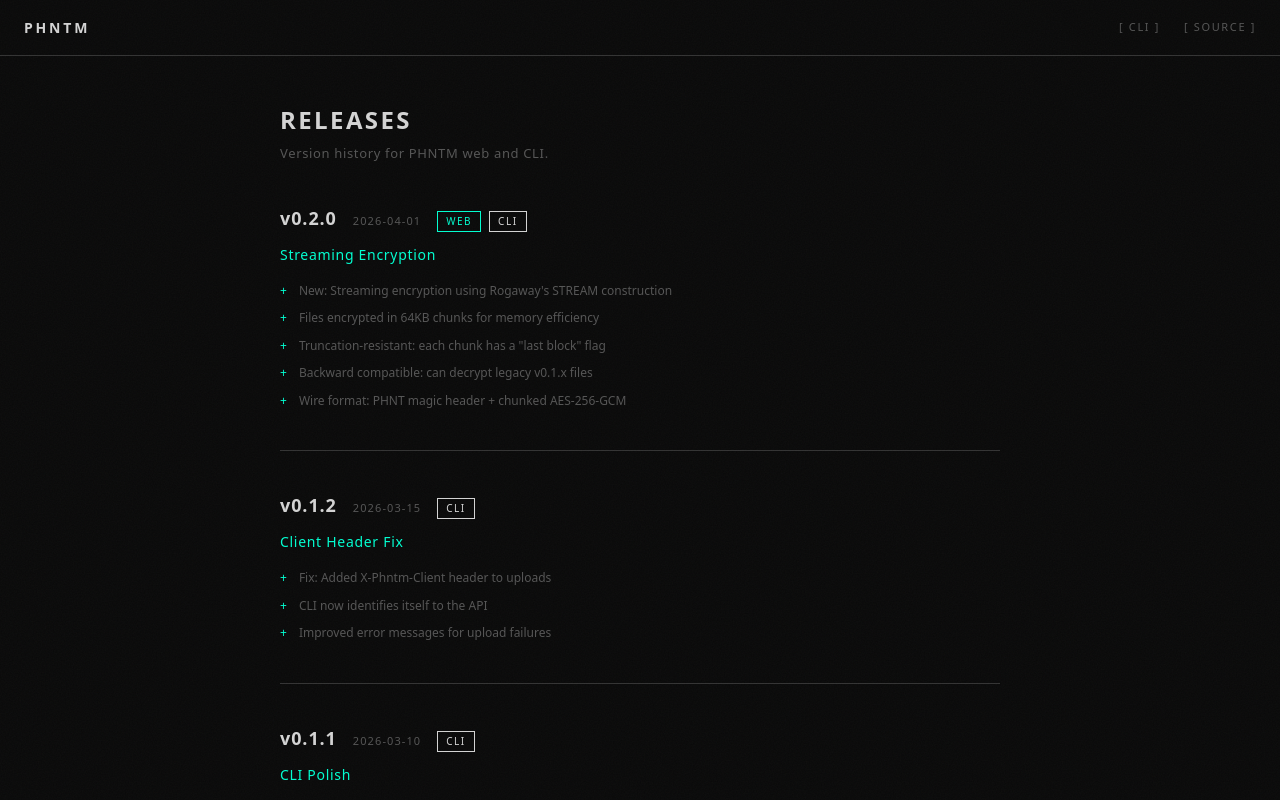
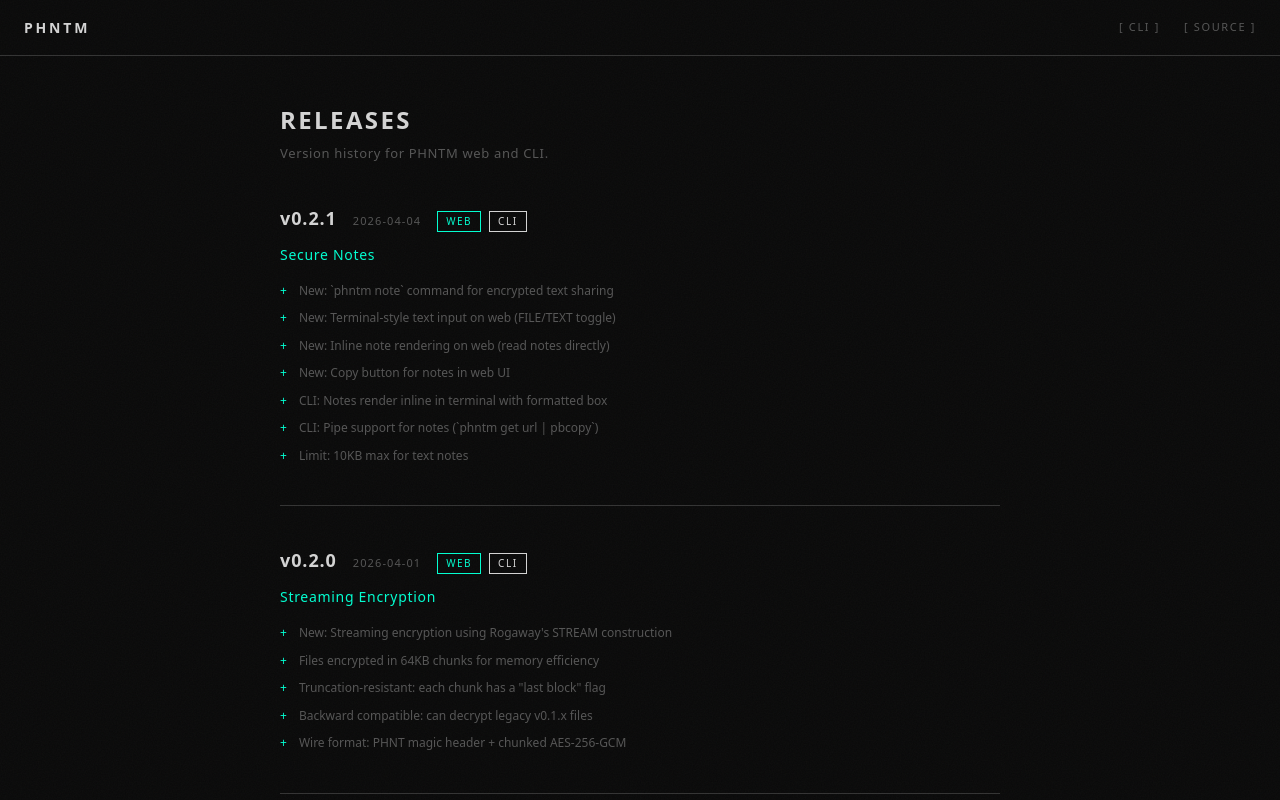
Before and after one commit to aliirz/phntm.sh, a Next.js app: page /releases in a window 1280 px wide. Shown: the top 800 px of the page. Built offline with nearby package versions, Linux system fonts and the light colour scheme.

Commit message:
docs: add v0.2.1 to releases page
- Secure Notes release notes
- FILE/TEXT toggle on web
- Inline note rendering
- Copy button for notes
- CLI note command with pipe support

```diff
--- a/src/app/releases/page.tsx
+++ b/src/app/releases/page.tsx
@@ -7,6 +7,22 @@ export const metadata: Metadata = {
 };
 
 const releases = [
+  {
+    version: '0.2.1',
+    date: '2026-04-04',
+    title: 'Secure Notes',
+    changes: [
+      'New: `phntm note` command for encrypted text sharing',
+      'New: Terminal-style text input on web (FILE/TEXT toggle)',
+      'New: Inline note rendering on web (read notes directly)',
+      'New: Copy button for notes in web UI',
+      'CLI: Notes render inline in terminal with formatted box',
+      'CLI: Pipe support for notes (`phntm get url | pbcopy`)',
+      'Limit: 10KB max for text notes',
+    ],
+    cli: true,
+    web: true,
+  },
   {
     version: '0.2.0',
     date: '2026-04-01',
```
